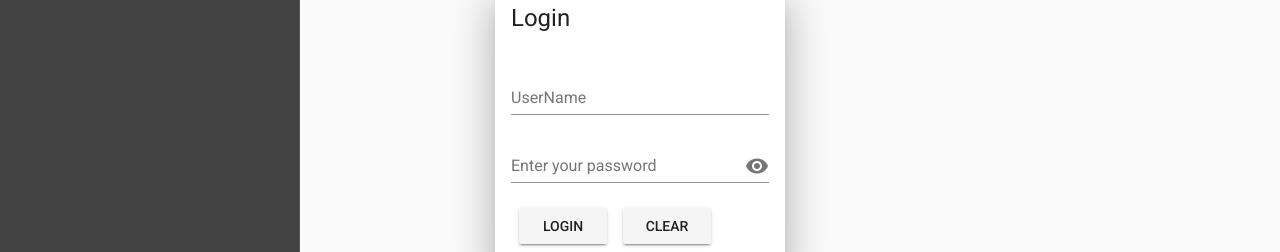
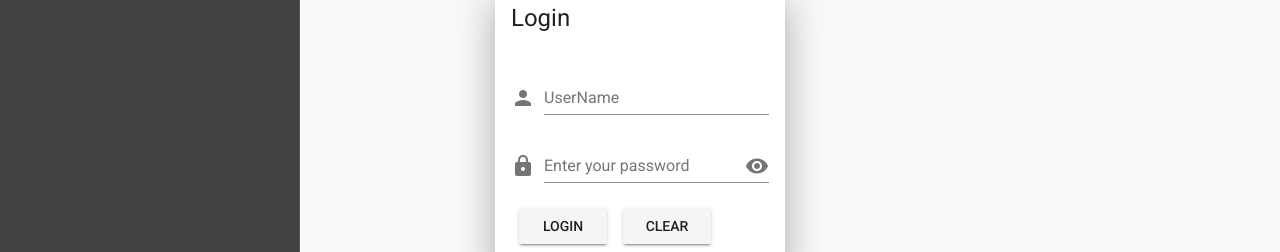
Before and after one commit to codeHamster9/vue-droplet, a Vue app: page /#/login in a window 1280 px wide. Shown: the part 274-526 px from the top of the page. Built offline with nearby package versions, Linux system fonts and the light colour scheme.

Commit message:
add form icons

```diff
--- a/src/components/SimpleForm.vue
+++ b/src/components/SimpleForm.vue
@@ -6,8 +6,10 @@
     <v-text-field v-model="email"
                   name="user"
                   label="UserName"
+                  prepend-icon="person"
                   id="user_name"></v-text-field>
     <v-text-field v-model="password"
+                  prepend-icon="lock"
                   name="name"
                   label="Enter your password"
                   hint="At least 4 characters"
```
